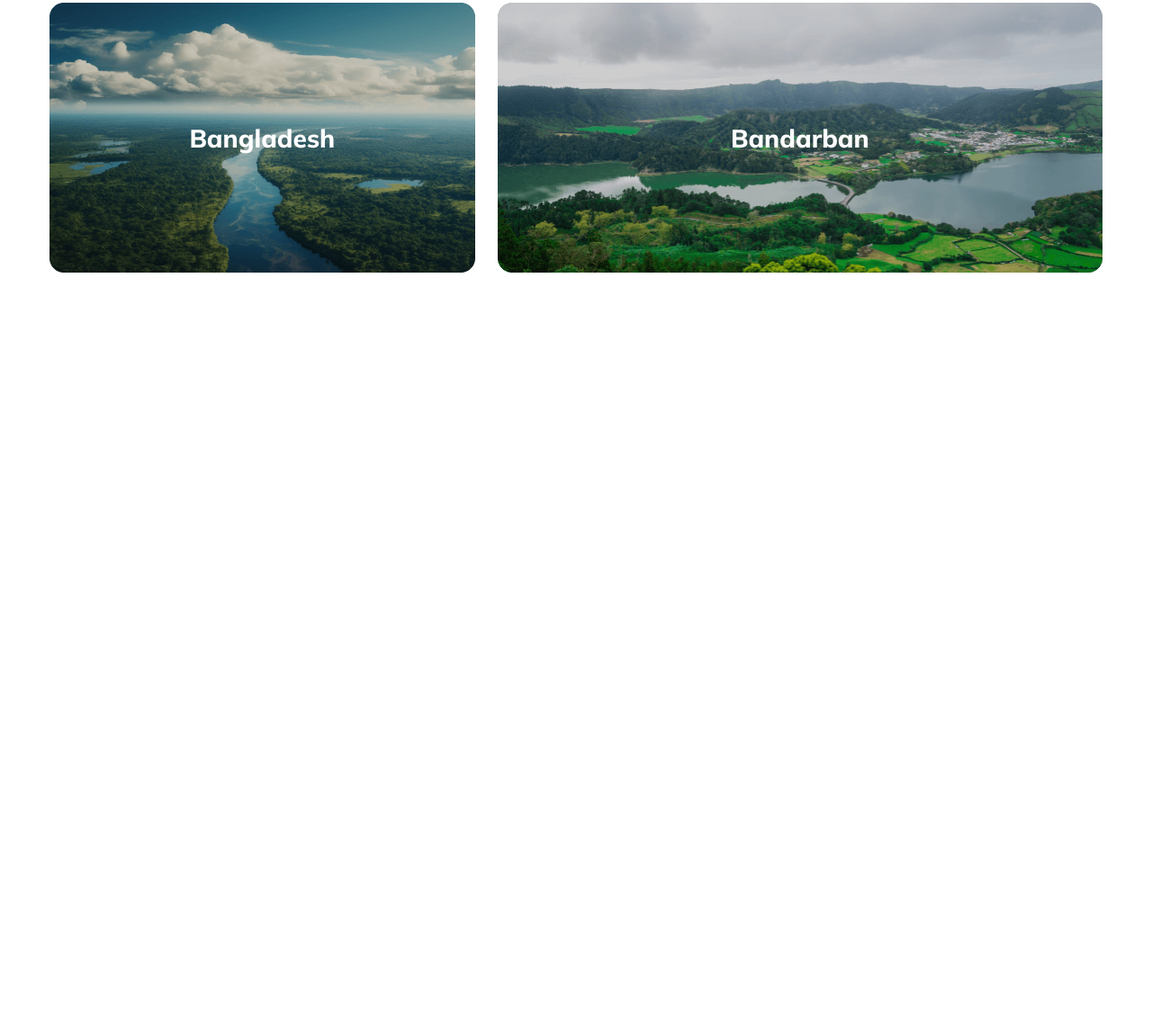
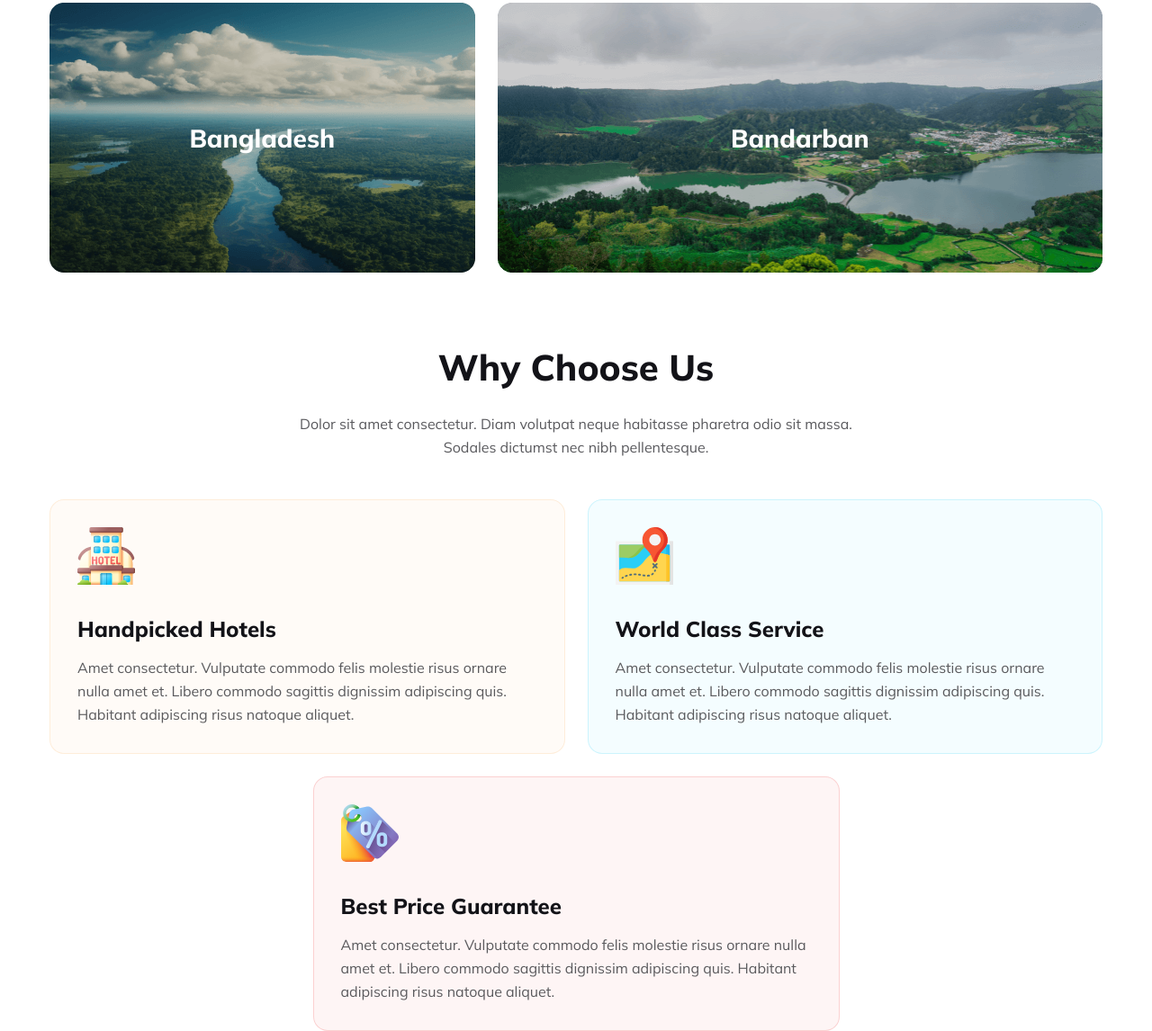
Before and after one commit to mustafa-official/tour-agency, a plain HTML site: page index.html in a window 1280 px wide. Shown: the part 2137-3283 px from the top of the page at 90% size. Before the commit the page ends 2440 px from the top, so only its background shows below. Drawn offline with Linux system fonts and the light colour scheme.

Commit message:
choose section done

```diff
--- a/index.html
+++ b/index.html
@@ -146,6 +146,38 @@
             </div>
         </section>
 
+        <!-- choose-section  -->
+
+        <section class="choose-section">
+            <div class="container">
+                <h2 class="choose-section-title">Why Choose Us</h2>
+                <p class="choose-description">Dolor sit amet consectetur. Diam volutpat neque habitasse pharetra odio sit massa. Sodales dictumst nec nibh pellentesque.</p>
+
+                <div class="choose-section-main-item">
+                        <div class="choose-item">
+                            <img src="./icons/hotel1.svg" alt="">
+                            <h3 class="choose-item-title">Handpicked Hotels</h3>
+                            <p class="choose-item-description">Amet consectetur. Vulputate commodo felis molestie risus  ornare nulla amet et. Libero commodo sagittis dignissim adipiscing quis. Habitant adipiscing risus natoque aliquet. </p>
+                        </div>
+                        <div class="choose-item choose-item2">
+                            <img src="./icons/map1.svg" alt="">
+                            <h3 class="choose-item-title">World Class Service</h3>
+                            <p class="choose-item-description">Amet consectetur. Vulputate commodo felis molestie risus  ornare nulla amet et. Libero commodo sagittis dignissim adipiscing quis. Habitant adipiscing risus natoque aliquet. </p>
+                        </div>
+
+                </div>
+                <div class="choose-last-item">
+                    <div class="choose-item choose-item3">
+                        <img src="./icons/price-tag1.svg" alt="">
+                        <h3 class="choose-item-title">Best Price Guarantee</h3>
+                        <p class="choose-item-description">Amet consectetur. Vulputate commodo felis molestie risus  ornare nulla amet et. Libero commodo sagittis dignissim adipiscing quis. Habitant adipiscing risus natoque aliquet. </p>
+                    </div>
+                </div>
+            </div>
+        </section>
+
+        <!-- newsletter-section  -->
+
     </main>
 </body>
 
--- a/styles/style.css
+++ b/styles/style.css
@@ -296,10 +296,83 @@ input::placeholder {
     left: 50%;
     transform: translate(-50%, -50%);
 }
-.destination-main-img-item img{
+
+.destination-main-img-item img {
     width: 100%;
     display: block;
 }
+
+
+/* choose-section */
+
+.choose-section-title {
+    color: #131318;
+    text-align: center;
+    font-size: 40px;
+    font-weight: 800;
+    margin-bottom: 25px;
+}
+
+.choose-description {
+    color: rgba(19, 19, 24, 0.70);
+    font-size: 16px;
+    line-height: 26px;
+    max-width: 640px;
+    margin: 0 auto;
+    text-align: center;
+
+}
+
+.choose-item-title {
+    color: #131318;
+    font-size: 24px;
+    font-weight: 800;
+    margin-top: 30px;
+    margin-bottom: 15px;
+}
+
+.choose-item-description {
+    color: #5A5A5D;
+    font-size: 16px;
+    line-height: 26px;
+
+}
+
+.choose-item {
+    border-radius: 16px;
+    border: 1px solid rgba(251, 181, 99, 0.20);
+    background: rgba(251, 181, 99, 0.05);
+    padding: 30px;
+}
+
+.choose-section-main-item {
+    display: grid;
+    grid-template-columns: repeat(2, 1fr);
+    gap: 25px;
+    margin-top: 45px;
+
+}
+
+.choose-last-item .choose-item {
+    width: 50%;
+    margin: 0 auto;
+    margin-top: 25px;
+}
+
+.choose-item2 {
+    border-radius: 16px;
+    border: 1px solid rgba(41, 206, 246, 0.20);
+    background: rgba(41, 206, 246, 0.05);
+}
+
+.choose-item3 {
+    border-radius: 16px;
+    border: 1px solid rgba(233, 68, 68, 0.20);
+    background: rgba(233, 68, 68, 0.05);
+}
+
+
+/* newsletter-section */
 
 
 
@@ -336,6 +409,7 @@ input::placeholder {
         font-size: 15px;
         padding: 0 20px;
     }
+    .choose-section,
     .destination-section,
     .banner-section {
         padding: 0 20px;
@@ -351,30 +425,48 @@ input::placeholder {
         width: 100%;
         object-fit: cover;
     }
-    .destination-img{
+
+    .destination-img {
         flex-direction: column;
+    }
+    .banner-title,
+    .popular-title,
+    .destination-title,
+    .choose-section-title{
+        font-size: 30px;
+    }
+    .choose-section-main-item{
+        grid-template-columns: 1fr;
+    }
+    .choose-last-item .choose-item{
+        width: 100%;
     }
 
 }
 
 
 @media screen and (min-width: 600px) and (max-width: 1200px) {
+    .choose-section,
     .destination-section,
     .popular-section,
     .banner-section,
-    header{
+    header {
         padding: 0 30px;
     }
-    form{
+
+    form {
         margin: 0px 65px;
     }
-    .popular-section{
+
+    .popular-section {
         text-align: center;
     }
-    .popular-main-item{
+
+    .popular-main-item {
         flex-direction: column;
     }
-    .popular-main-item ul li{
+
+    .popular-main-item ul li {
         list-style: none;
     }
 }
```
Also changed, not shown: icons/hotel1.svg (added), icons/map1.svg (added), icons/price-tag1.svg (added).
